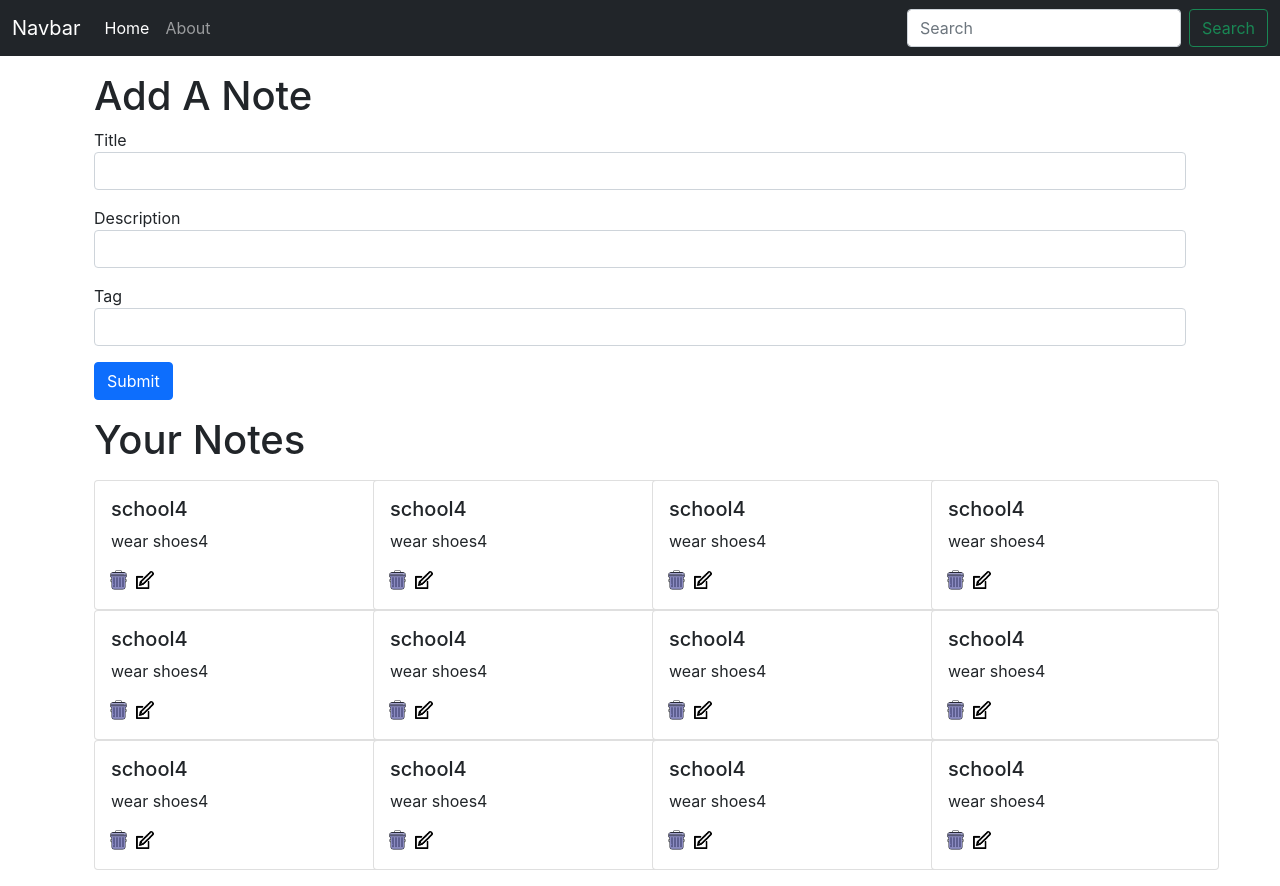
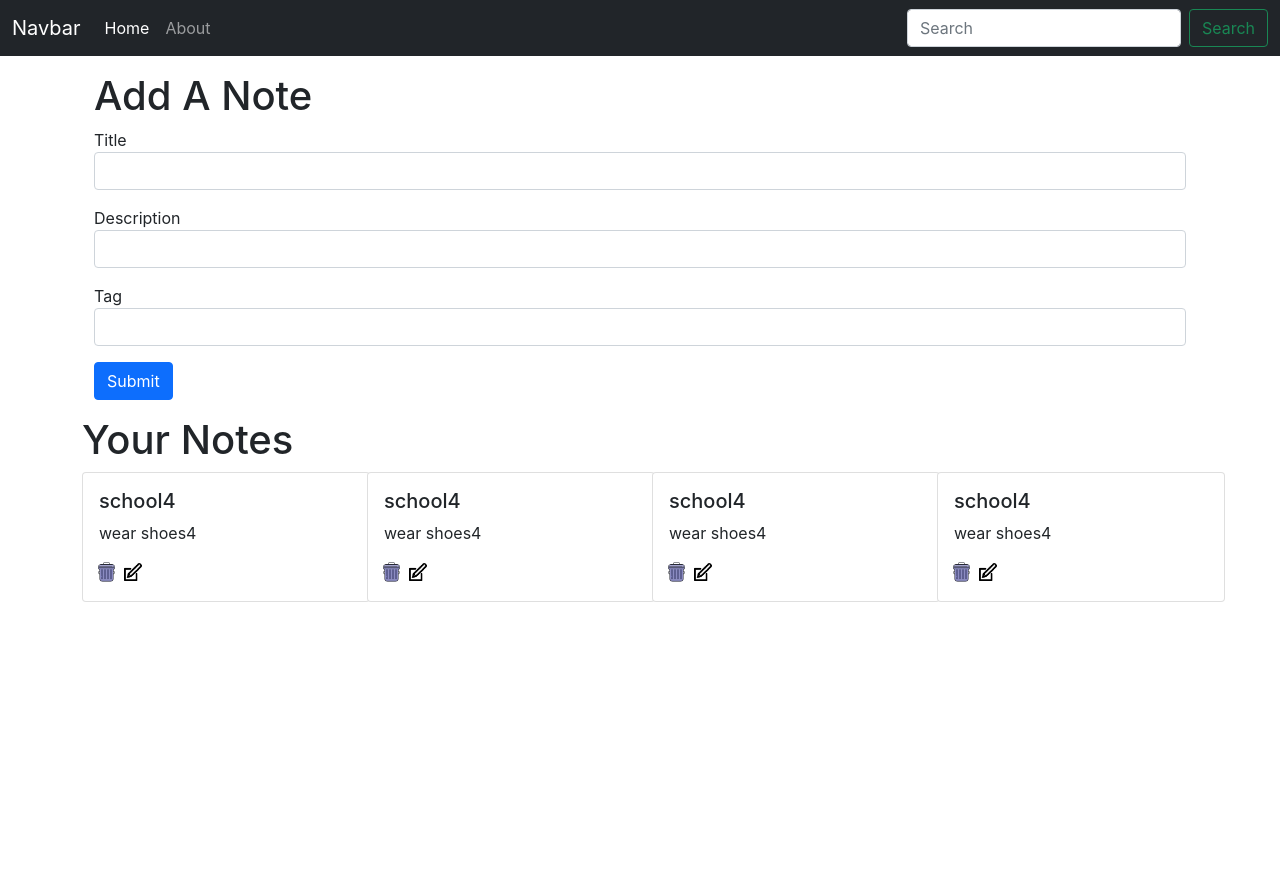
Before and after one commit to AsishGokarakonda/MyNotes, a React (Create React App) app: page / in a window 1280 px wide. After the commit the page ends 800 px from the top, so only its background shows below. Built offline with nearby package versions, Linux system fonts and the light colour scheme.

Commit message:
notes added front end

```diff
--- /dev/null
+++ b/src/components/AddNote.js
@@ -0,0 +1,39 @@
+import React,{useContext,useState} from 'react'
+import notecontext from '../context/notes/noteContext'
+
+function AddNote() {
+    const context = useContext(notecontext)
+    const {addNote} = context
+    const [note, setNote] = useState({title:"",description:"",tag:""})
+    const handleClick = (e) =>{
+        e.preventDefault();
+        // addNote("A","B","C")
+        addNote(note)
+    }
+    const handleOnChange = (e) =>{
+        setNote({...note,[e.target.name]:e.target.value})
+        console.log(note)
+    }
+  return (
+    <div className="container my-3">
+    <h1>Add A Note</h1>
+    <form>
+      <div className="mb-3">
+        <label htmlFor="exampleInputEmail1" className="htmlForm-label">Title</label>
+        <input type={"text"} className="form-control" id="Title1" name='title' onChange={handleOnChange}/>
+      </div>
+      <div className="mb-3">
+        <label htmlFor="exampleInputPassword1" className="htmlForm-label">Description</label>
+        <input type="text" className="form-control" id="Description1" name='description' onChange={handleOnChange} />
+      </div>
+      <div className="mb-3">
+        <label htmlFor="exampleInputPassword1" className="htmlForm-label">Tag</label>
+        <input type="text" className="form-control" id="Tag1" name='tag' onChange={handleOnChange} />
+      </div>
+      <button type="submit" className="btn btn-primary" onClick={handleClick}>Submit</button>
+    </form>
+  </div>
+  )
+}
+
+export default AddNote
--- a/src/components/Home.js
+++ b/src/components/Home.js
@@ -1,33 +1,7 @@
-import React,{useContext} from 'react'
-import notecontext from '../context/notes/noteContext'
-import NoteItem from './NoteItem'
+import React from 'react'
+import Notes from './Notes'
 export default function Home() {
-  const context = useContext(notecontext)
-  const {notes,setNotes} = context
   return (
-    <div className="container my-3">
-      <h1>Add A Note</h1>
-      <form>
-        <div className="mb-3">
-          <label htmlFor="exampleInputEmail1" className="htmlForm-label">Title</label>
-          <input type={"text"} className="form-control" id="Title1" aria-describedby="emailHelp" />
-        </div>
-        <div className="mb-3">
-          <label htmlFor="exampleInputPassword1" className="htmlForm-label">Description</label>
-          <input type="text" className="form-control" id="Description1" />
-        </div>
-        <div className="mb-3">
-          <label htmlFor="exampleInputPassword1" className="htmlForm-label">Tag</label>
-          <input type="text" className="form-control" id="Tag1" />
-        </div>
-        <button type="submit" className="btn btn-primary">Submit</button>
-      </form>
-      <h1 className='my-3'>Your Notes</h1>
-      <div className="row">
-      {notes.map((note)=>{
-        return <NoteItem note={note} key={note._id}/>
-      })}
-      </div>
-    </div>
+      <Notes/>
   )
 }
--- /dev/null
+++ b/src/components/Notes.js
@@ -0,0 +1,22 @@
+import React,{useContext} from 'react'
+import NoteItem from './NoteItem'
+import notecontext from '../context/notes/noteContext'
+import AddNote from './AddNote'
+
+function Notes() {
+    const context = useContext(notecontext)
+    const{notes} = context
+  return (
+      <>
+      <AddNote/>
+    <div className="row my-3">
+    <h1>Your Notes</h1>
+    {notes.map((note)=>{
+      return <NoteItem note={note} key={note._id}/>
+    })}
+    </div>
+    </>
+  )
+}
+
+export default Notes
--- a/src/context/notes/NoteState.js
+++ b/src/context/notes/NoteState.js
@@ -40,82 +40,103 @@
           "date": "2022-05-06T07:14:00.913Z",
           "__v": 0
         },
-        {
-          "_id": "6274cab9b9266d759158fc5a",
-          "userId": "62740f78ee77fe7403ef4561",
-          "title": "school4",
-          "description": "wear shoes4",
-          "tag": "punishment",
-          "date": "2022-05-06T07:14:01.198Z",
-          "__v": 0
-        },
-        {
-          "_id": "6274cab9b9266d759158fc5c",
-          "userId": "62740f78ee77fe7403ef4561",
-          "title": "school4",
-          "description": "wear shoes4",
-          "tag": "punishment",
-          "date": "2022-05-06T07:14:01.347Z",
-          "__v": 0
-        },
-        {
-          "_id": "6274cab9b9266d759158fc5e",
-          "userId": "62740f78ee77fe7403ef4561",
-          "title": "school4",
-          "description": "wear shoes4",
-          "tag": "punishment",
-          "date": "2022-05-06T07:14:01.613Z",
-          "__v": 0
-        },
-        {
-          "_id": "6274cab9b9266d759158fc60",
-          "userId": "62740f78ee77fe7403ef4561",
-          "title": "school4",
-          "description": "wear shoes4",
-          "tag": "punishment",
-          "date": "2022-05-06T07:14:01.920Z",
-          "__v": 0
-        },
-        {
-          "_id": "6274cabab9266d759158fc62",
-          "userId": "62740f78ee77fe7403ef4561",
-          "title": "school4",
-          "description": "wear shoes4",
-          "tag": "punishment",
-          "date": "2022-05-06T07:14:02.139Z",
-          "__v": 0
-        },
-        {
-          "_id": "6274cabab9266d759158fc64",
-          "userId": "62740f78ee77fe7403ef4561",
-          "title": "school4",
-          "description": "wear shoes4",
-          "tag": "punishment",
-          "date": "2022-05-06T07:14:02.418Z",
-          "__v": 0
-        },
-        {
-          "_id": "6274cabab9266d759158fc66",
-          "userId": "62740f78ee77fe7403ef4561",
-          "title": "school4",
-          "description": "wear shoes4",
-          "tag": "punishment",
-          "date": "2022-05-06T07:14:02.562Z",
-          "__v": 0
-        },
-        {
-          "_id": "6274cabab9266d759158fc68",
-          "userId": "62740f78ee77fe7403ef4561",
-          "title": "school4",
-          "description": "wear shoes4",
-          "tag": "punishment",
-          "date": "2022-05-06T07:14:02.699Z",
-          "__v": 0
-        }
+        // {
+        //   "_id": "6274cab9b9266d759158fc5a",
+        //   "userId": "62740f78ee77fe7403ef4561",
+        //   "title": "school4",
+        //   "description": "wear shoes4",
+        //   "tag": "punishment",
+        //   "date": "2022-05-06T07:14:01.198Z",
+        //   "__v": 0
+        // },
+        // {
+        //   "_id": "6274cab9b9266d759158fc5c",
+        //   "userId": "62740f78ee77fe7403ef4561",
+        //   "title": "school4",
+        //   "description": "wear shoes4",
+        //   "tag": "punishment",
+        //   "date": "2022-05-06T07:14:01.347Z",
+        //   "__v": 0
+        // },
+        // {
+        //   "_id": "6274cab9b9266d759158fc5e",
+        //   "userId": "62740f78ee77fe7403ef4561",
+        //   "title": "school4",
+        //   "description": "wear shoes4",
+        //   "tag": "punishment",
+        //   "date": "2022-05-06T07:14:01.613Z",
+        //   "__v": 0
+        // },
+        // {
+        //   "_id": "6274cab9b9266d759158fc60",
+        //   "userId": "62740f78ee77fe7403ef4561",
+        //   "title": "school4",
+        //   "description": "wear shoes4",
+        //   "tag": "punishment",
+        //   "date": "2022-05-06T07:14:01.920Z",
+        //   "__v": 0
+        // },
+        // {
+        //   "_id": "6274cabab9266d759158fc62",
+        //   "userId": "62740f78ee77fe7403ef4561",
+        //   "title": "school4",
+        //   "description": "wear shoes4",
+        //   "tag": "punishment",
+        //   "date": "2022-05-06T07:14:02.139Z",
+        //   "__v": 0
+        // },
+        // {
+        //   "_id": "6274cabab9266d759158fc64",
+        //   "userId": "62740f78ee77fe7403ef4561",
+        //   "title": "school4",
+        //   "description": "wear shoes4",
+        //   "tag": "punishment",
+        //   "date": "2022-05-06T07:14:02.418Z",
+        //   "__v": 0
+        // },
+        // {
+        //   "_id": "6274cabab9266d759158fc66",
+        //   "userId": "62740f78ee77fe7403ef4561",
+        //   "title": "school4",
+        //   "description": "wear shoes4",
+        //   "tag": "punishment",
+        //   "date": "2022-05-06T07:14:02.562Z",
+        //   "__v": 0
+        // },
+        // {
+        //   "_id": "6274cabab9266d759158fc68",
+        //   "userId": "62740f78ee77fe7403ef4561",
+        //   "title": "school4",
+        //   "description": "wear shoes4",
+        //   "tag": "punishment",
+        //   "date": "2022-05-06T07:14:02.699Z",
+        //   "__v": 0
+        // }
       ]
     const [notes, setNotes] = useState(notesIntial)
+
+    const addNote = (title,description,tag) =>{
+      console.log('first')
+      const note={
+        "_id": "6274cabab9266d759158fc61",
+        "userId": "62740f78ee77fe7403ef4561",
+        "title": "college Added",
+        "description": "college shirt",
+        "tag": "punishment",
+        "date": "2022-05-06T07:14:02.699Z",
+        "__v": 0
+      }
+      setNotes(notes.concat(note))
+      console.log(notes)
+    }
+    const deleteNote = () =>{
+
+    }
+    const updateNote = () =>{
+
+    }
     return(
-    <notecontext.Provider value={{notes,setNotes}}>
+    <notecontext.Provider value={{notes,addNote,deleteNote,updateNote}}>
         {props.children}
     </notecontext.Provider>
     )
```
